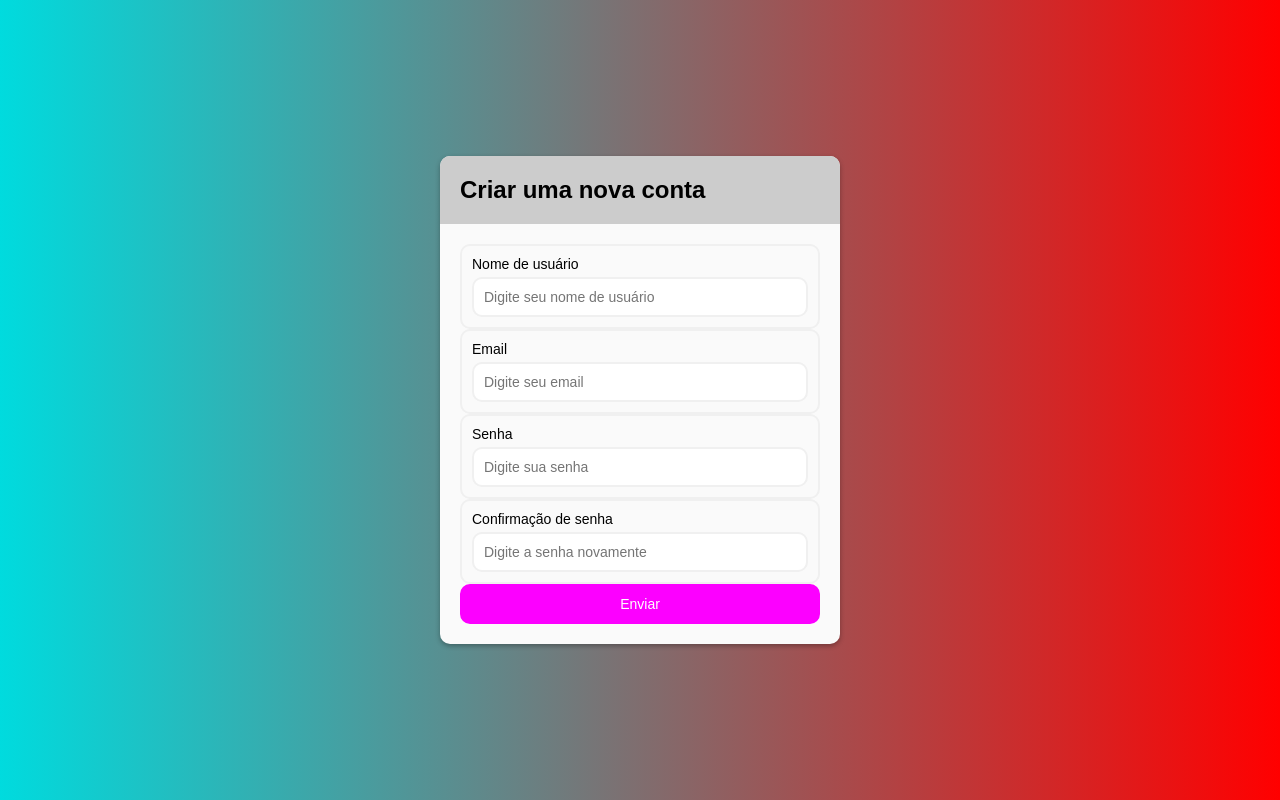
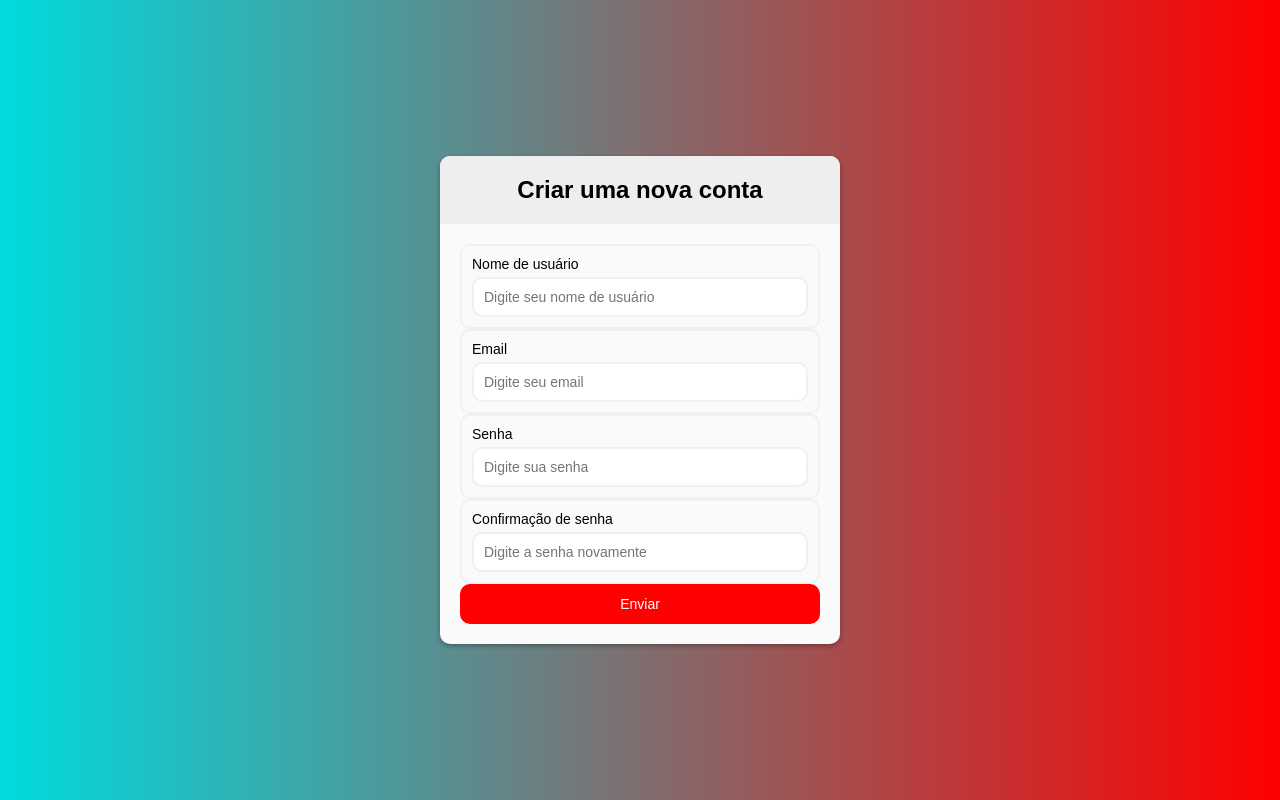
Before and after one commit to ArthurJSR/Formulario_Completo, a plain HTML site: page projectForm/index.html in a window 1280 px wide. Drawn offline with Linux system fonts and the light colour scheme.

Commit message:
Alteração pessoais finais.

```diff
--- a/projectForm/style/style.css
+++ b/projectForm/style/style.css
@@ -24,8 +24,9 @@ body{
 }
 
 .header {
-    background-color:#ccc;
+    background-color:#eee;
     padding:20px;
+    text-align:center;
 }
 
 .form {
@@ -67,8 +68,8 @@ body{
 }
 
 .form button {
-    background-color: #fc00ff;
-    border:2px solid #fc00ff;
+    background-color: #FF0000;
+    border:2px solid #FF0000;
     color: #fff;
     font-size: 14px;
     width:100%;
```
